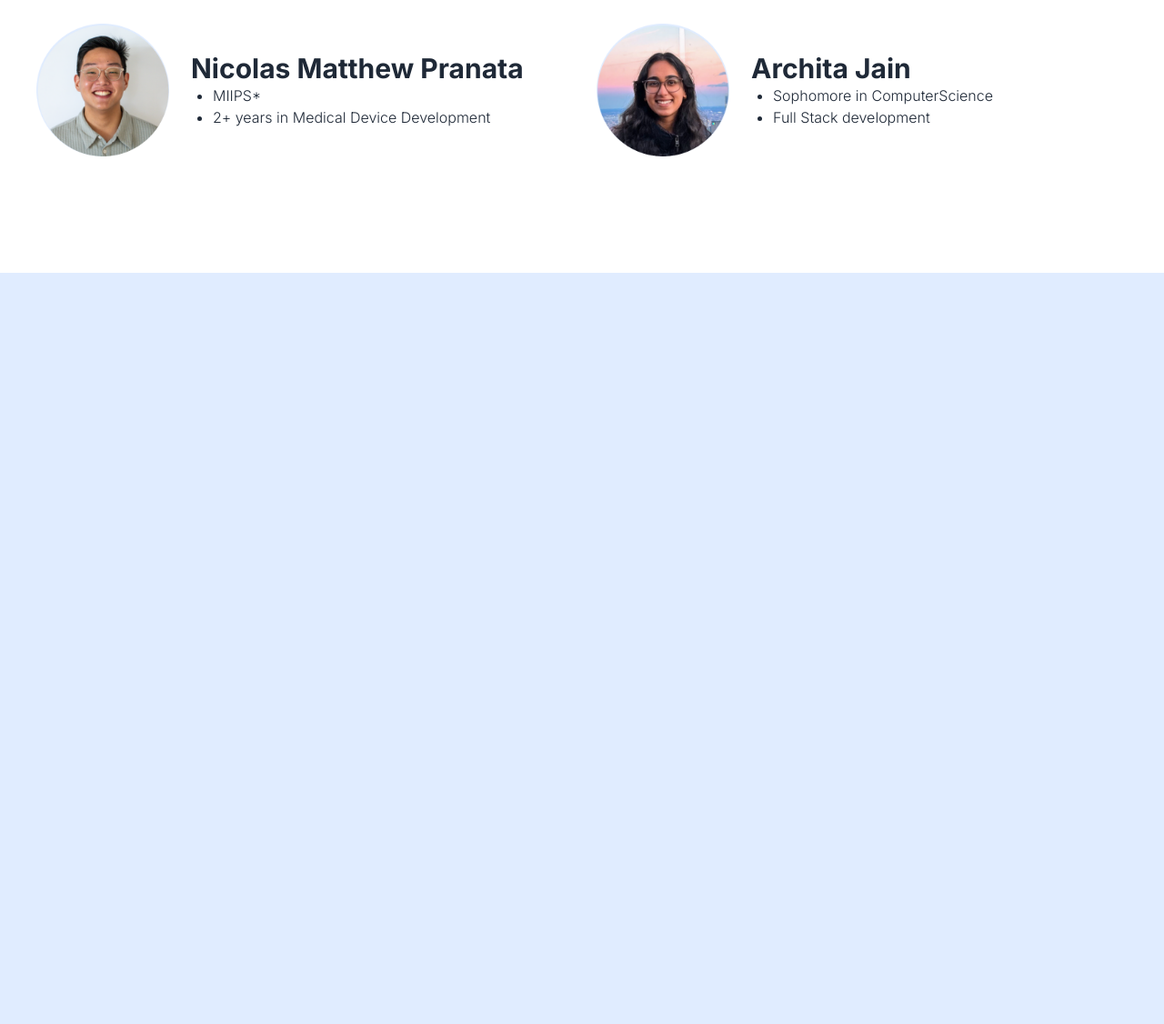
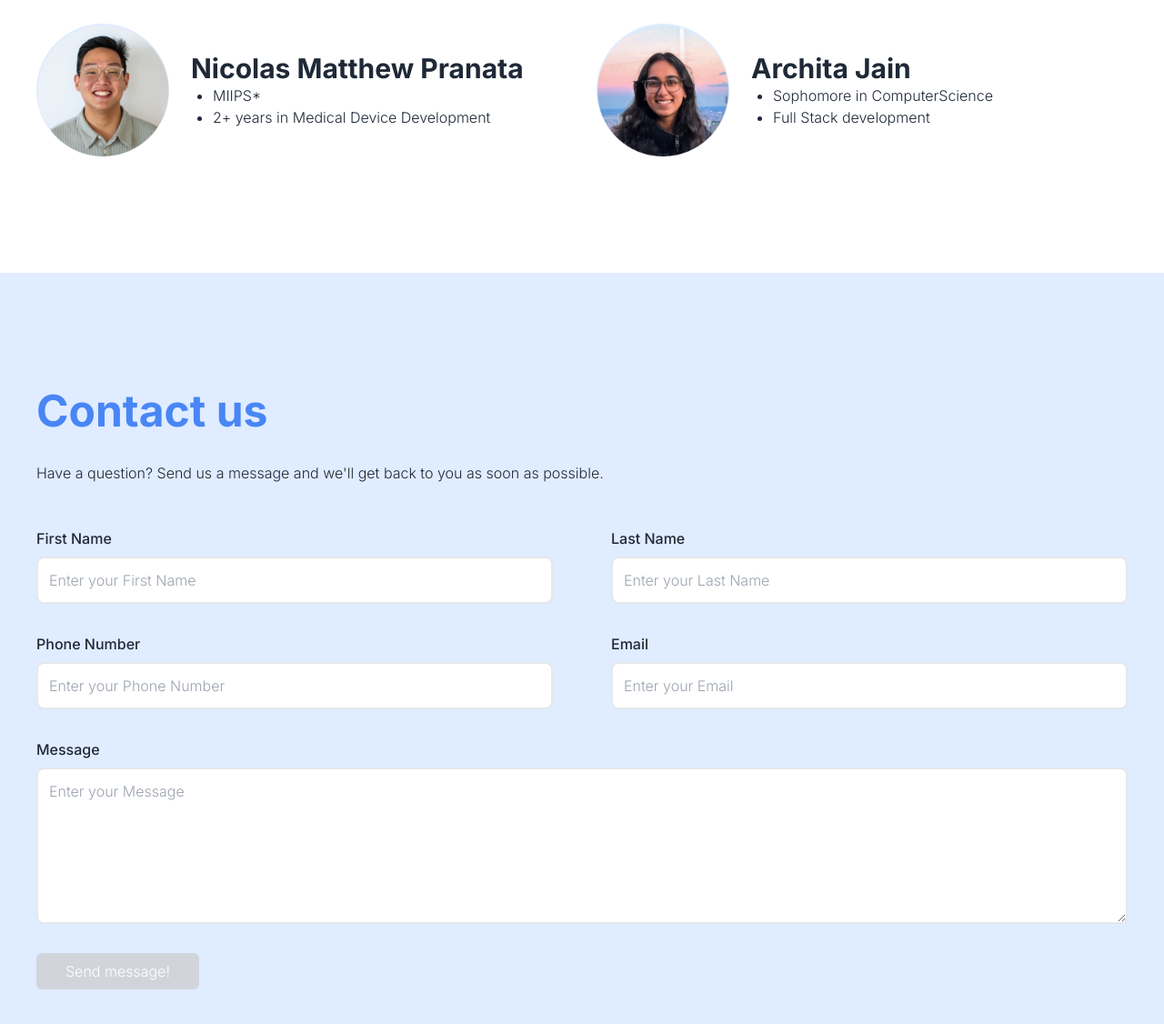
Before and after one commit to kyle-trinh/viai.io, an Astro site: page / in a window 1280 px wide. Shown: the part 4288-5414 px from the top of the page at 91% size. Before the commit the page ends 4588 px from the top, so only its background shows below. Built offline with nearby package versions, Linux system fonts and the light colour scheme; Astro itself is replaced by a stand-in of ours.

Commit message:
Add contact us section

```diff
--- /dev/null
+++ b/src/components/Contact.tsx
@@ -0,0 +1,76 @@
+const Contact = () => {
+  return (
+    <form>
+      <div className='grid grid-cols-1 md:grid-cols-2 gap-x-16 gap-y-8 mt-12'>
+        <div className='flex flex-col gap-y-2'>
+          <label htmlFor='firstName' className='font-medium'>
+            First Name
+          </label>
+          <input
+            id='firstName'
+            name='firstName'
+            type='text'
+            placeholder='Enter your First Name'
+            className='px-3 py-3 border-gray-200 border-2 rounded-lg'
+          />
+        </div>
+        <div className='flex flex-col gap-y-2'>
+          <label htmlFor='lastName' className='font-medium'>
+            Last Name
+          </label>
+          <input
+            id='lastName'
+            name='lastName'
+            type='text'
+            placeholder='Enter your Last Name'
+            className='px-3 py-3 border-gray-200 border-2 rounded-lg'
+          />
+        </div>
+        <div className='flex flex-col gap-y-2'>
+          <label htmlFor='phoneNumber' className='font-medium'>
+            Phone Number
+          </label>
+          <input
+            id='phoneNumber'
+            name='phoneNumber'
+            type='text'
+            placeholder='Enter your Phone Number'
+            className='px-3 py-3 border-gray-200 border-2 rounded-lg'
+          />
+        </div>
+        <div className='flex flex-col gap-y-2'>
+          <label htmlFor='email' className='font-medium'>
+            Email
+          </label>
+          <input
+            id='email'
+            name='email'
+            type='text'
+            placeholder='Enter your Email'
+            className='px-3 py-3 border-gray-200 border-2 rounded-lg'
+          />
+        </div>
+        <div className='flex flex-col gap-y-2 col-span-full'>
+          <label htmlFor='message' className='font-medium'>
+            Message
+          </label>
+          <textarea
+            id='message'
+            name='message'
+            placeholder='Enter your Message'
+            className='px-3 py-3 border-gray-200 border-2 rounded-lg'
+            rows={6}
+          />
+        </div>
+      </div>
+      <button
+        className='rounded-md bg-primary text-white  py-2 px-8 mt-8 hover:bg-blue-700 transition-all disabled:cursor-not-allowed disabled:bg-gray-300 disabled:hover:bg-gray-300'
+        disabled
+      >
+        Send message!
+      </button>
+    </form>
+  );
+};
+
+export default Contact;
--- a/src/pages/index.astro
+++ b/src/pages/index.astro
@@ -8,6 +8,7 @@ import third from '../images/third.png';
 import SectionHeader from '../components/SectionHeader.astro';
 import Sample from '../components/Sample';
 import Team from '../components/Team.astro';
+import Contact from '../components/Contact';
 
 const navItems = [
   {
@@ -227,6 +228,21 @@ const steps = [
     </section>
 
     <Team />
+
+    <section
+      class='bg-bgPrimary lg:py-32 px-4 md:px-10 2xl:px-0 py-20'
+      id='contact'
+    >
+      <div class='container mx-auto'>
+        <SectionHeader>Contact us</SectionHeader>
+        <p>
+          Have a question? Send us a message and we'll get back to you as soon
+          as possible.
+        </p>
+
+        <Contact client:visible />
+      </div>
+    </section>
   </body>
 
   <style is:global>
```
